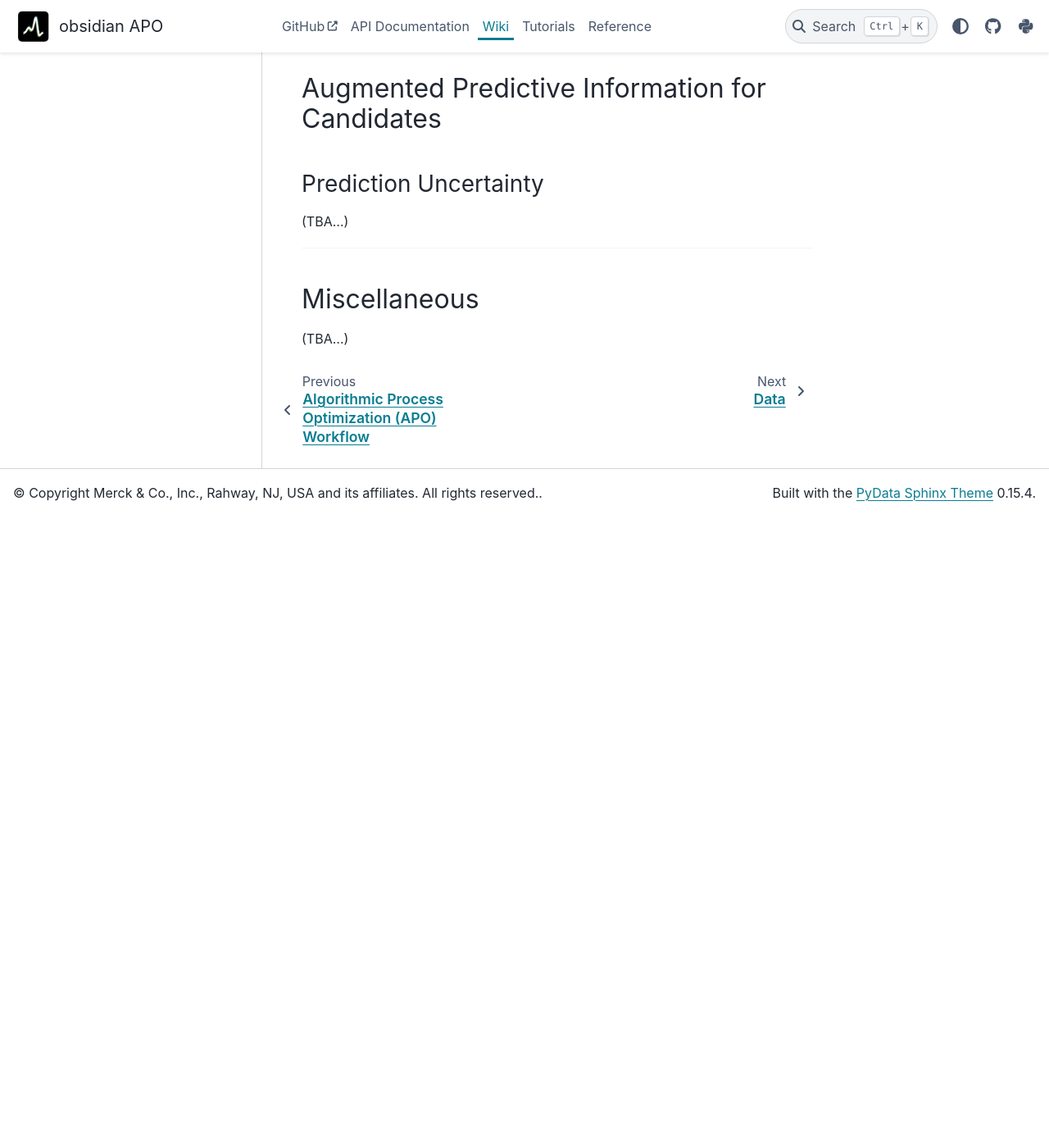
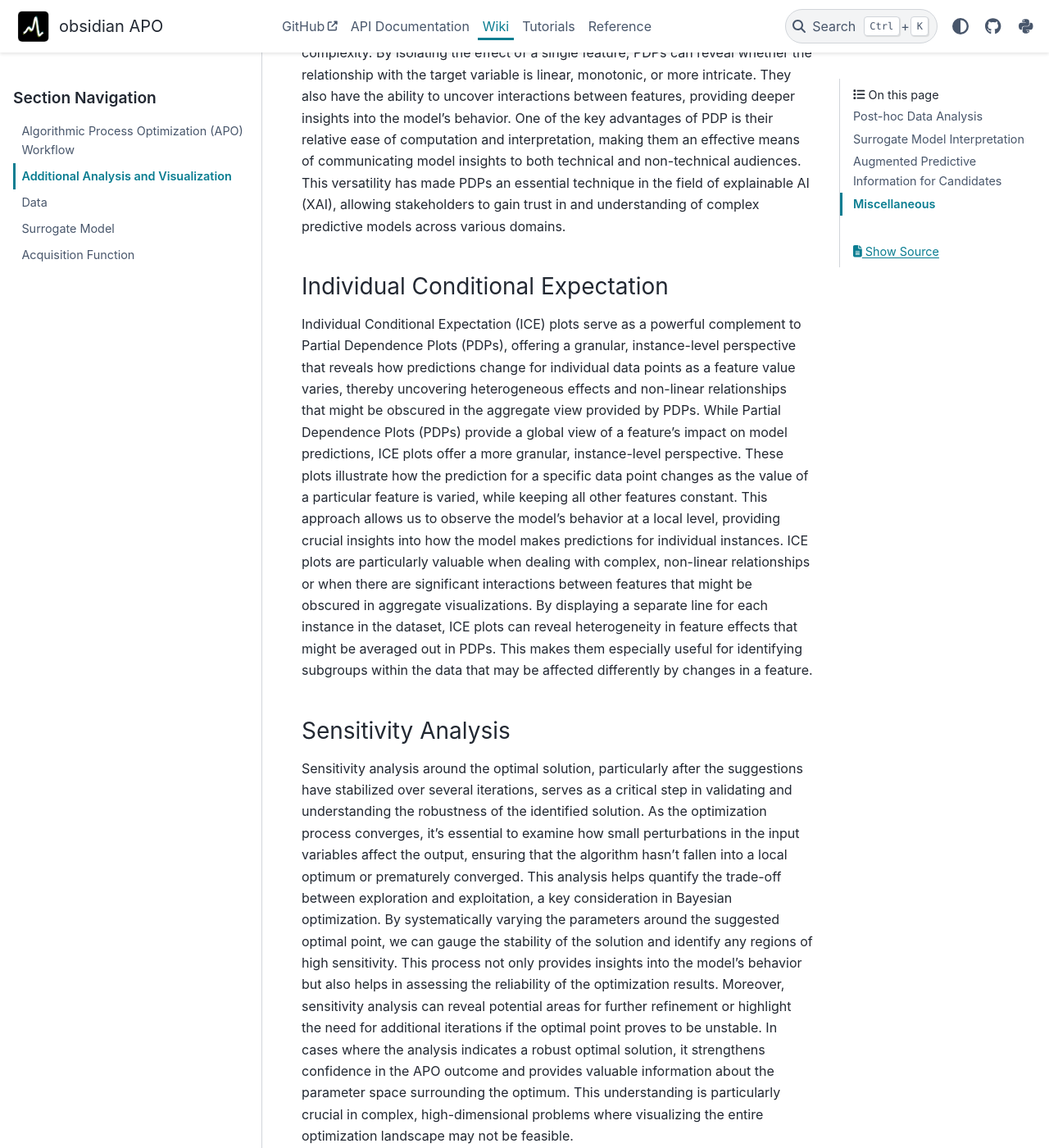
Before and after one commit to MSDLLCpapers/obsidian, a Sphinx documentation site: the page built from docs/wiki/2_Analysis_and_Visualization.md, in a window 1280 px wide and 1400 px high, scrolled down 4795 px. Shown: the whole window at 82% size. Built offline with Sphinx 7.4.7 and the PyData theme 0.15.4, drawn with Linux system fonts in a browser that asks for light colours; before the commit the page ends 5425 px from its top, so only the background shows below that; some of the changed text lies outside the part shown.

Commit message:
Update 2_Analysis_and_Visualization.md
First draft in multiple sub-sessions

```diff
--- a/docs/wiki/2_Analysis_and_Visualization.md
+++ b/docs/wiki/2_Analysis_and_Visualization.md
@@ -95,11 +95,35 @@ The Kernel SHAP algorithm implemented in [SHAP](https://github.com/shap/shap) pa
 
 #### Partial Dependence Plot
 
+Partial Dependence Plot (PDP) is a powerful visualization tool used in the interpretation and explanation of complex machine learning models.
+It helps to visualize the relationship between a specific feature and the target variable while holding all other features constant.
+PDPs are particularly valuable when working with sophisticated models like deep neural networks, random forests, and gradient boosting machines, which are often considered "black boxes" due to their complexity.
+By isolating the effect of a single feature, PDPs can reveal whether the relationship with the target variable is linear, monotonic, or more intricate.
+They also have the ability to uncover interactions between features, providing deeper insights into the model's behavior.
+One of the key advantages of PDP is their relative ease of computation and interpretation, making them an effective means of communicating model insights to both technical and non-technical audiences.
+This versatility has made PDPs an essential technique in the field of explainable AI (XAI), allowing stakeholders to gain trust in and understanding of complex predictive models across various domains.
+
 #### Individual Conditional Expectation
+
+Individual Conditional Expectation (ICE) plots serve as a powerful complement to Partial Dependence Plots (PDPs), offering a granular, instance-level perspective that reveals how predictions change for individual data points as a feature value varies, thereby uncovering heterogeneous effects and non-linear relationships that might be obscured in the aggregate view provided by PDPs.
+While Partial Dependence Plots (PDPs) provide a global view of a feature's impact on model predictions, ICE plots offer a more granular, instance-level perspective.
+These plots illustrate how the prediction for a specific data point changes as the value of a particular feature is varied, while keeping all other features constant.
+This approach allows us to observe the model's behavior at a local level, providing crucial insights into how the model makes predictions for individual instances.
+ICE plots are particularly valuable when dealing with complex, non-linear relationships or when there are significant interactions between features that might be obscured in aggregate visualizations.
+By displaying a separate line for each instance in the dataset, ICE plots can reveal heterogeneity in feature effects that might be averaged out in PDPs.
+This makes them especially useful for identifying subgroups within the data that may be affected differently by changes in a feature.
+
 
 #### Sensitivity Analysis
 
-
+Sensitivity analysis around the optimal solution, particularly after the suggestions have stabilized over several iterations, serves as a critical step in validating and understanding the robustness of the identified solution.
+As the optimization process converges, it's essential to examine how small perturbations in the input variables affect the output, ensuring that the algorithm hasn't fallen into a local optimum or prematurely converged.
+This analysis helps quantify the trade-off between exploration and exploitation, a key consideration in Bayesian optimization.
+By systematically varying the parameters around the suggested optimal point, we can gauge the stability of the solution and identify any regions of high sensitivity.
+This process not only provides insights into the model's behavior but also helps in assessing the reliability of the optimization results.
+Moreover, sensitivity analysis can reveal potential areas for further refinement or highlight the need for additional iterations if the optimal point proves to be unstable.
+In cases where the analysis indicates a robust optimal solution, it strengthens confidence in the APO outcome and provides valuable information about the parameter space surrounding the optimum.
+This understanding is particularly crucial in complex, high-dimensional problems where visualizing the entire optimization landscape may not be feasible.
 
 
 
@@ -109,8 +133,13 @@ The Kernel SHAP algorithm implemented in [SHAP](https://github.com/shap/shap) pa
 
 
 #### Prediction Uncertainty
-(TBA...)
 
+Adding prediction intervals as an uncertainty metric to suggested candidates is crucial for enhancing both the performance and interpretability of the optimization process.
+These intervals provide a quantifiable measure of uncertainty around predicted values, enabling a balanced approach between exploration of uncertain areas and exploitation of promising regions.
+This balance is key to avoiding premature convergence to local optima and making more informed decisions about where to sample next.
+Furthermore, they greatly enhance the explainability of the process by visually and numerically representing the model's confidence across the parameter space.
+This additional context allows for clearer communication of potential risks and rewards associated with different candidate points.
+By incorporating prediction intervals, APO becomes a more transparent and interpretable tool, which is crucial for its effective real-world applications where understanding the rationale behind suggestions is as important as the suggestions themselves.
 
 
 
```
